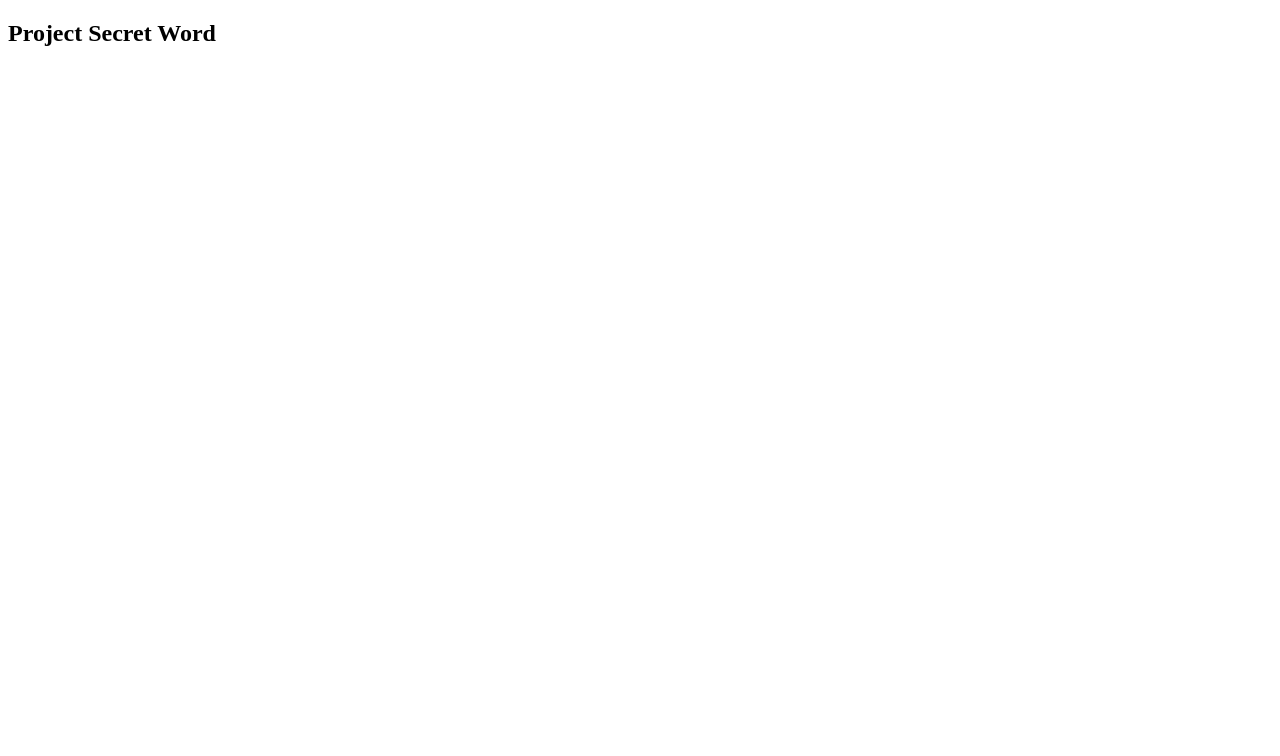
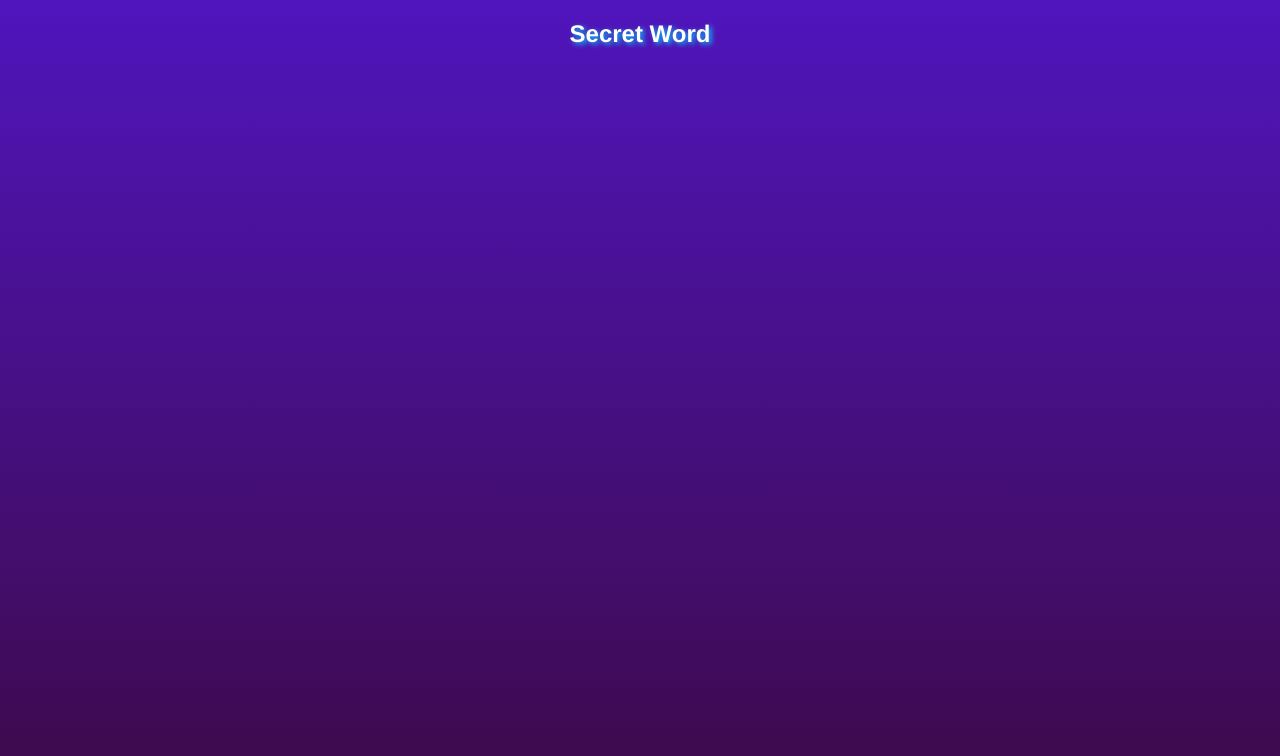
Before and after one commit to jpcp0614/Project-Secret-Word, a React (Vite) app: page / in a window 1280 px wide. Shown: the top 756 px of the page. Built offline with nearby package versions, Linux system fonts and the light colour scheme.

Commit message:
:lipstick: feat - Background styling

```diff
--- a/src/App.css
+++ b/src/App.css
@@ -0,0 +1,10 @@
+.App {
+  align-items: center;
+  display: flex;
+  justify-content: center;
+  text-align: center;
+}
+
+.App h2 {
+  text-shadow: #00caf8 .1em .1em .2em;
+}
--- a/src/App.jsx
+++ b/src/App.jsx
@@ -2,9 +2,9 @@ import './App.css';
 
 function App() {
 	return (
-		<>
-			<h2>Project Secret Word</h2>
-		</>
+		<div className="App">
+			<h2>Secret Word</h2>
+		</div>
 	);
 }
 
--- a/src/index.css
+++ b/src/index.css
@@ -0,0 +1,11 @@
+html, body {
+  height: 100%;
+}
+
+body {
+  font-family: Helvetica;
+  margin: 0;
+  padding: 0;
+  background: linear-gradient(180deg, #5015bd, #3d0a49);
+  color: white;
+}
```
